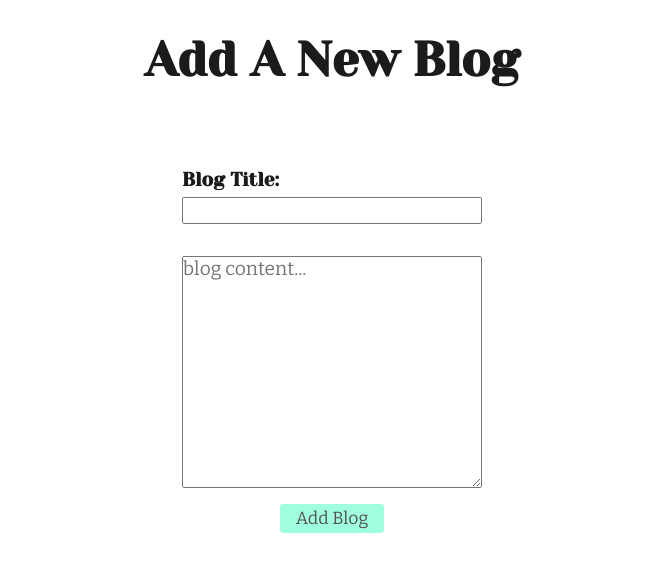
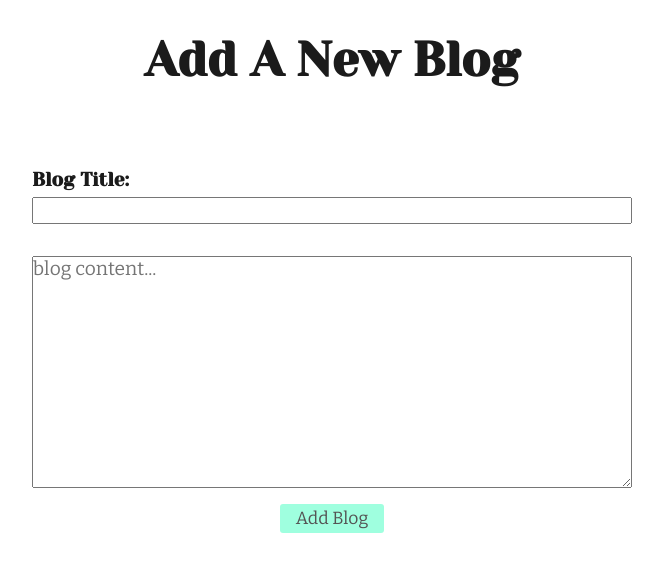
Before and after one commit to 0mppula/Python_Web_Applications, a Django app: page /new_blog/ in a window 1280 px wide. Shown: the part 46-618 px from the top of the page, without its empty margins (308-971 px from the left). Run offline with Django 3.2, Linux system fonts and the light colour scheme; some libraries are stand-ins or nearby versions.

Commit message:
Styled blogs

```diff
--- a/blog/static/css/styles.css
+++ b/blog/static/css/styles.css
@@ -26,6 +26,18 @@ form {
     margin: 0 auto;
 }
 
+.login-form {
+    width: min(300px, 95vw)
+}
+
+.blog-form {
+    width: min(600px, 95vw)
+}
+
+.blog-form p{
+    width: 100%;
+}
+
 form label {
     margin-bottom: 0.35rem;
 }
@@ -43,7 +55,7 @@ form p {
 input[type="text" i] {
     font-family: var(--mainFont);
     font-size: 1.2rem;
-    min-width: 300px;
+    width: 100%;
 }
 
 input[type="password" i] {
@@ -107,7 +119,7 @@ textarea {
     display: flex;
     flex-direction: column;
     min-height: 500px;
-    width: min(650px, 95vw);
+    width: min(750px, 95vw);
     align-items: center;
     justify-content: center;
     margin: 0 auto;
@@ -253,7 +265,7 @@ textarea {
     }
     input[type="text" i] {
         font-size: 1.1rem;
-        width: 95vw;
+        width: 100% !important;
     }
     textarea {
         font-size: 1.1rem;
--- a/blog/templates/blogs/edit_blog.html
+++ b/blog/templates/blogs/edit_blog.html
@@ -9,7 +9,7 @@
 
 <div class="blog-items-container">
 
-    <form class="form" action="{% url 'blogs:edit_blog' blog_post.id %}" method="post">
+    <form class="blog-form" action="{% url 'blogs:edit_blog' blog_post.id %}" method="post">
         {% csrf_token %}
         {{ form.as_p }}
 
--- a/blog/templates/blogs/new_blog.html
+++ b/blog/templates/blogs/new_blog.html
@@ -9,7 +9,7 @@
 
     <div class="blog-items-container">
 
-        <form class="form" action="{% url 'blogs:new_blog' %}" method="post">
+        <form class="blog-form" action="{% url 'blogs:new_blog' %}" method="post">
             {% csrf_token %}
             {{ form.as_p }}
 
```
